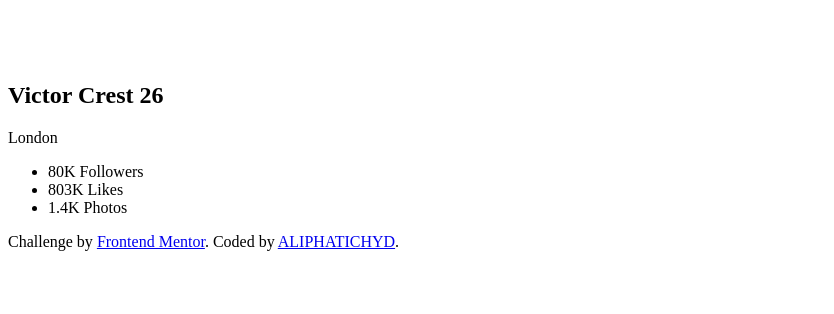
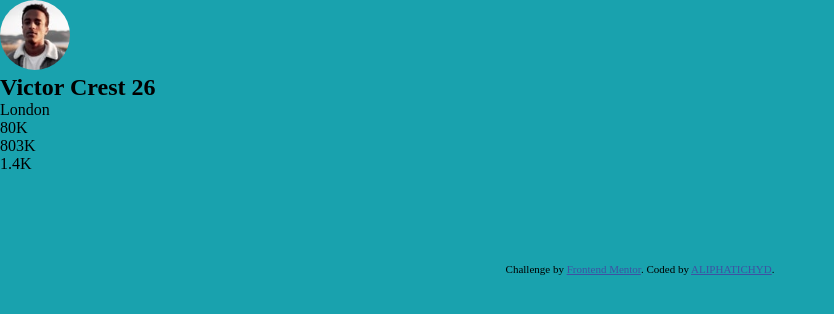
Before and after one commit to ALIPHATICHYD/PROFILE-CARD, a plain HTML site: page index.html in a window 1280 px wide. Shown: the whole page, without its empty margins (0-834 px from the left). Drawn offline with Linux system fonts and the light colour scheme.

Commit message:
Update index.html

```diff
--- a/index.html
+++ b/index.html
@@ -4,8 +4,8 @@
   <meta charset="UTF-8">
   <meta name="viewport" content="width=device-width, initial-scale=1.0"> <!-- displays site properly based on user's device -->
 
-  <link rel="icon" type="image/png" sizes="32x32" href="./images/favicon-32x32.png">
-  <link rel="stylesheet" href="/PROFILE CARD/style.css">
+  <link rel="icon" type="image/png" sizes="32x32" href="/images/favicon-32x32.png">
+  <link rel="stylesheet" href="style.css">
 
   <title>Frontend Mentor | Profile card component</title>
 
@@ -13,40 +13,35 @@
 
 </head>
 <body>
-  <img src="" alt="">
-  <main>
-    <div class="background">
-      <img  src="/PROFILE CARD/images/bg-pattern-card.svg" alt="">
+
+  <div class="container">
+    <div class="profile_box">
+      <img  src="images/image-victor.jpg" class="avatar">
     </div>
-     <div class="CARD">
 
-       <div class="avatar">
-         <img src="/PROFILE CARD/images/image-victor.jpg" alt="">
-       </div>
-    <div class="NAME">
-      <h2>Victor Crest<span> 26</span></h2>
+    <div class="text">
+       <div class="about">
+      <h2>Victor Crest  <span>26</span></h2>
+      <p>London</p>
+    </div>
 
-        <p>London</p>
+    <ul class="li_big">
+      <li>80K</li>
+      <li>803K</li>
+      <li>1.4K</li>
+    </ul>
+
+    <ul class="li_small">
+      <li></li>
+      <li></li>
+      <li></li>
+    </ul>
     </div>
-<div id="STATS">
-  <ul>
-    <li class="Followers">  80K
-          Followers
-    </li>
-    <li class="Followers">
-          803K
-          Likes
-    </li>
-    <li class="Followers">
-          1.4K
-          Photos
-    </li>
-  </ul>
 
-</div>
 
-    </div>
-  </main>
+
+
+  </div><br><br>
 
 
 
```
